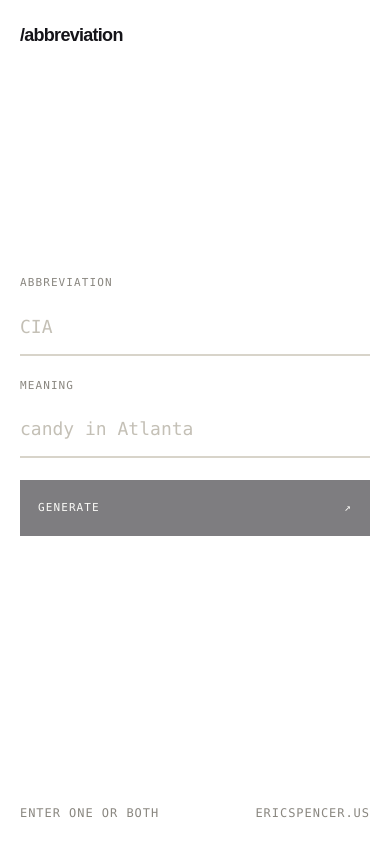
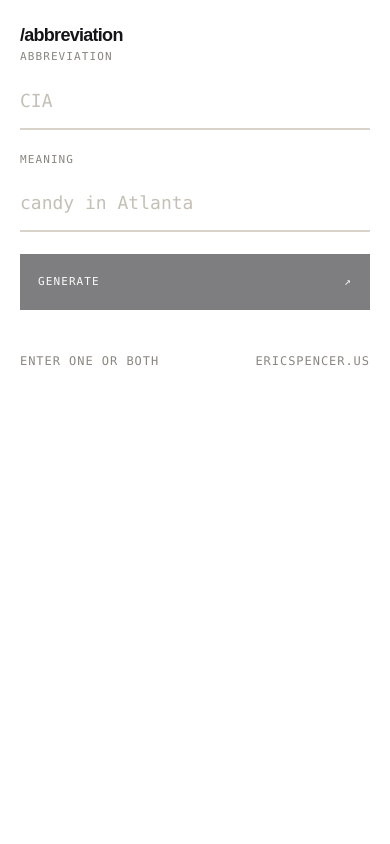
Before and after one commit to EricSpencer00/abbreviation-maker, a React (Vite) app: page / in a window 390 px wide. Built offline with nearby package versions, Linux system fonts and the light colour scheme.

Commit message:
Improve mobile layout and title

```diff
--- a/index.html
+++ b/index.html
@@ -4,7 +4,7 @@
     <meta charset="UTF-8" />
     <meta name="viewport" content="width=device-width, initial-scale=1, viewport-fit=cover" />
     <meta name="description" content="Invent meanings for abbreviations, and abbreviations for meanings." />
-    <title>/meaning</title>
+    <title>/abbreviation</title>
   </head>
   <body>
     <div id="root"></div>
--- a/src/App.css
+++ b/src/App.css
@@ -2,14 +2,37 @@
 @import "@fontsource-variable/archivo";
 :root { font-family: "JetBrains Mono Variable", monospace; color: #151419; background: #f8f7f2; font-synthesis: none; }
 * { box-sizing: border-box; } body { margin: 0; min-width: 320px; } button, input { font: inherit; }
-.app-shell { min-height: 100vh; display: flex; flex-direction: column; padding: 30px 4vw 24px; }
+.app-shell {
+  min-height: 100%;
+  height: 100%;
+  display: flex;
+  flex-direction: column;
+  padding: 30px 4vw clamp(96px, 12vh, 152px);
+  overflow-y: auto;
+  overflow-x: hidden;
+  -webkit-overflow-scrolling: touch;
+}
+@supports (height: 100dvh) {
+  .app-shell { min-height: 100dvh; }
+}
 header, footer { display: flex; justify-content: space-between; align-items: center; font-size: 12px; color: #8a8780; text-transform: uppercase; letter-spacing: .08em; }
 .mark { color: #151419; font-family: "Archivo Variable", sans-serif; font-weight: 700; letter-spacing: -.04em; text-transform: none; font-size: 18px; }
-.workbench { width: min(940px, 100%); margin: auto; } .search-form { display: grid; grid-template-columns: 1fr 1.5fr auto; gap: 12px; align-items: end; }
+.workbench { width: min(940px, 100%); margin: 0 auto; } .search-form { display: grid; grid-template-columns: 1fr 1.5fr auto; gap: 12px; align-items: end; }
 label span, .list-label { display: flex; justify-content: space-between; margin-bottom: 9px; color: #8a8780; font-size: 11px; text-transform: uppercase; letter-spacing: .1em; }
 input { width: 100%; border: 0; border-bottom: 2px solid #d8d4ca; border-radius: 0; background: transparent; color: #151419; padding: 12px 0 14px; outline: none; font-size: clamp(18px, 2.5vw, 28px); } input:focus { border-color: #151419; } input::placeholder { color: #c4c0b6; }
 button { height: 56px; padding: 0 18px; border: 0; background: #151419; color: #f8f7f2; cursor: pointer; display: flex; gap: 18px; align-items: center; justify-content: space-between; text-transform: uppercase; font-size: 11px; letter-spacing: .1em; } button:hover { background: #db4e36; } button:disabled { opacity: .55; cursor: wait; }
 .pulse { animation: pulse 1s steps(2) infinite; } .results { display: grid; grid-template-columns: 1fr 1fr; gap: clamp(32px, 8vw, 110px); margin-top: 96px; }
 .list-label { border-bottom: 1px solid #d8d4ca; padding-bottom: 10px; color: #151419; } .list-label span { color: #db4e36; }
 article { border-bottom: 1px solid #d8d4ca; padding: 17px 0 18px; } .result-top { display: flex; justify-content: space-between; align-items: baseline; gap: 14px; } strong { font-family: "Archivo Variable", sans-serif; font-size: clamp(17px, 2vw, 23px); font-weight: 600; letter-spacing: -.03em; } small { color: #db4e36; font-size: 10px; text-transform: uppercase; letter-spacing: .08em; } p { margin: 8px 0 0; color: #5f5c56; font-size: 14px; line-height: 1.45; }
-footer { margin-top: 40px; } @keyframes pulse { 50% { opacity: .25; } } @media (max-width: 680px) { .app-shell { padding: 22px 20px; } header .hint, footer span:last-child { display: none; } .search-form { grid-template-columns: 1fr; gap: 22px; } button { width: 100%; } .results { grid-template-columns: 1fr; gap: 52px; margin-top: 66px; } footer { margin-top: 42px; } } @media (prefers-reduced-motion: reduce) { *, *::before, *::after { animation-duration: .01ms !important; transition-duration: .01ms !important; } }
+footer { margin-top: 40px; } @keyframes pulse { 50% { opacity: .25; } }
+@media (max-width: 680px) {
+  .app-shell { padding: 22px 20px clamp(120px, 16vh, 180px); }
+  header .hint, footer span:last-child { display: none; }
+  .search-form { grid-template-columns: 1fr; gap: 22px; }
+  button { width: 100%; }
+  .results { grid-template-columns: 1fr; gap: 52px; margin-top: 66px; }
+  footer { margin-top: 42px; }
+}
+@media (prefers-reduced-motion: reduce) { *, *::before, *::after { animation-duration: .01ms !important; transition-duration: .01ms !important; } }
+.main-link { color: #8a8780; text-underline-offset: 4px; text-decoration-thickness: 1px; }
+.main-link:hover { color: #151419; }
--- a/src/index.css
+++ b/src/index.css
@@ -65,22 +65,42 @@
   --font-display: "Archivo Variable", ui-sans-serif, system-ui, sans-serif;
 }
 
-html, body, #root { height: 100%; }
+html, body, #root {
+  width: 100%;
+  min-height: 100%;
+  height: 100%;
+}
+
+html {
+  min-width: 320px;
+  -webkit-text-size-adjust: 100%;
+}
+
+#root {
+  width: 100%;
+  min-height: 100%;
+  height: 100%;
+  overflow: hidden;
+}
 
 /* Mobile browsers: use the dynamic viewport unit so the URL bar collapsing
-   does not clip the canvas, and keep the page itself from bouncing. */
+   does not clip content. */
 @supports (height: 100dvh) {
-  html, body, #root { height: 100dvh; }
+  html, body, #root {
+    min-height: 100dvh;
+  }
 }
-html { -webkit-text-size-adjust: 100%; }
-body { overscroll-behavior: none; touch-action: manipulation; }
 
 body {
+  margin: 0;
   background: var(--color-paper);
   color: var(--color-ink);
   font-family: var(--font-mono);
-  margin: 0;
-  overflow: hidden;
+  overflow-x: hidden;
+  overflow-y: hidden;
+  overscroll-behavior: auto;
+  touch-action: pan-y;
+  -webkit-overflow-scrolling: touch;
   -webkit-font-smoothing: antialiased;
 }
 
```
